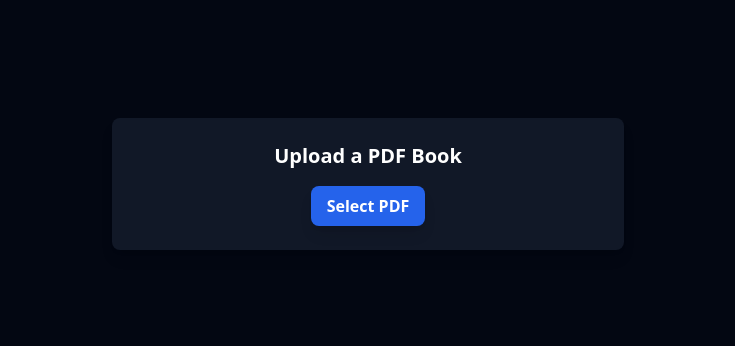
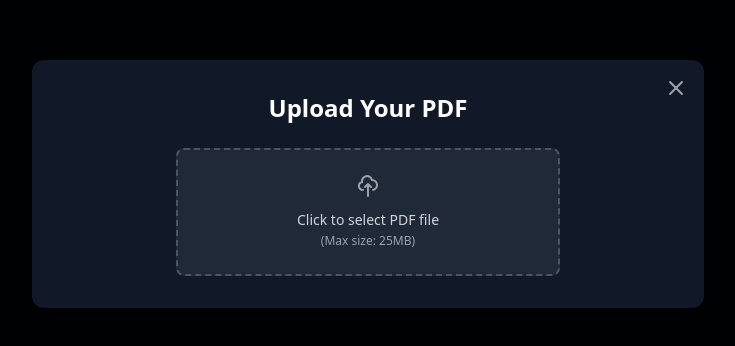
Before and after one commit to DigamberMehta/bookSummary, a React (Vite) app in the folder frontend/: page / in a window 1280 px wide. Shown: the part 216-562 px from the top of the page, without its empty margins (272-1007 px from the left). Built offline with nearby package versions, Linux system fonts and the light colour scheme; no server answers.

Commit message:
modal added for uplaod

```diff
--- a/frontend/src/components/PDFupload.jsx
+++ b/frontend/src/components/PDFupload.jsx
@@ -55,21 +55,53 @@ const PDFUpload = ({ onFileSelect }) => {
   };
 
   return (
-    <div className="flex flex-col items-center justify-center p-6 bg-gray-900 rounded-lg shadow-lg w-full max-w-lg">
-      <h2 className="text-xl font-semibold text-white mb-4">Upload a PDF Book</h2>
+    <div className="flex flex-col items-center">
+      <h2 className="mb-6 text-2xl font-bold text-white">Upload Your PDF</h2>
 
-      <label className="cursor-pointer bg-blue-600 hover:bg-blue-700 text-white font-bold py-2 px-4 rounded-lg shadow-lg">
-        Select PDF
+      <label className="group relative cursor-pointer">
+        <div className="flex h-32 w-96 flex-col items-center justify-center rounded-lg border-2 border-dashed border-gray-600 bg-gray-800 p-6 transition-all hover:border-blue-500 hover:bg-gray-700">
+          <svg
+            className="mb-3 h-12 w-12 text-gray-400 transition group-hover:text-blue-400"
+            fill="none"
+            stroke="currentColor"
+            viewBox="0 0 24 24"
+            xmlns="http://www.w3.org/2000/svg"
+          >
+            <path strokeLinecap="round" strokeLinejoin="round" strokeWidth={2} d="M7 16a4 4 0 01-.88-7.903A5 5 0 1115.9 6L16 6a5 5 0 011 9.9M15 13l-3-3m0 0l-3 3m3-3v12" />
+          </svg>
+          <span className="text-center text-sm font-medium text-gray-300">
+            Click to select PDF file
+            <br />
+            <span className="text-xs text-gray-400">(Max size: 25MB)</span>
+          </span>
+        </div>
+
         <input
           type="file"
           accept="application/pdf"
-          className="hidden"
+          className="absolute inset-0 h-full w-full opacity-0"
           onChange={handleFileChange}
         />
       </label>
 
       {uploadStatus && (
-        <p className="mt-4 text-gray-300 text-sm">{uploadStatus}</p>
+        <div className="mt-6 w-full max-w-md">
+          <div className="flex items-center justify-center space-x-2">
+            {uploadStatus === "Uploading..." ? (
+              <svg className="h-5 w-5 animate-spin text-blue-500" xmlns="http://www.w3.org/2000/svg" fill="none" viewBox="0 0 24 24">
+                <circle className="opacity-25" cx="12" cy="12" r="10" stroke="currentColor" strokeWidth="4"></circle>
+                <path className="opacity-75" fill="currentColor" d="M4 12a8 8 0 018-8V0C5.373 0 0 5.373 0 12h4zm2 5.291A7.962 7.962 0 014 12H0c0 3.042 1.135 5.824 3 7.938l3-2.647z"></path>
+              </svg>
+            ) : (
+              <svg className="h-5 w-5 text-green-500" fill="none" stroke="currentColor" viewBox="0 0 24 24" xmlns="http://www.w3.org/2000/svg">
+                <path strokeLinecap="round" strokeLinejoin="round" strokeWidth={2} d="M5 13l4 4L19 7" />
+              </svg>
+            )}
+            <span className={`text-sm ${uploadStatus.includes("success") ? "text-green-400" : "text-gray-300"}`}>
+              {uploadStatus}
+            </span>
+          </div>
+        </div>
       )}
     </div>
   );
--- a/frontend/src/pages/Home.jsx
+++ b/frontend/src/pages/Home.jsx
@@ -10,10 +10,8 @@ const Home = () => {
   const [currentPage, setCurrentPage] = useState(0);
 
   // -- Audio states --
-  const [playingType, setPlayingType] = useState(null);
-  // e.g. "book", "summary", or null
-  const [audioStatus, setAudioStatus] = useState("stopped");
-  // "playing", "paused", "stopped"
+  const [playingType, setPlayingType] = useState(null); // e.g. "book", "summary", or null
+  const [audioStatus, setAudioStatus] = useState("stopped"); // "playing", "paused", "stopped"
   const [loadingType, setLoadingType] = useState(null);
   const audioRef = useRef(new Audio());
 
@@ -169,31 +167,38 @@ const Home = () => {
   };
 
   return (
-    <>
-      <div>
-        {/* PDF Upload */}
-        <div className="flex flex-col items-center justify-center min-h-screen bg-gray-950 p-6">
+    <div className="min-h-screen bg-gray-950">
+      {/* PDF Upload Modal */}
+      {!extractedPages && (
+        <div className="fixed inset-0 z-50 flex items-center justify-center bg-black/80 backdrop-blur-sm">
+          <div className="relative mx-4 w-full max-w-2xl rounded-xl bg-gray-900 p-8 shadow-2xl">
             <PDFUpload onFileSelect={setExtractedPages} />
+
+            {/* Optional: Add a close button if needed */}
+            <button
+              className="absolute right-4 top-4 text-gray-400 transition hover:text-gray-200"
+              onClick={() => setExtractedPages([])} // Reset or handle differently if needed
+            >
+              <svg xmlns="http://www.w3.org/2000/svg" className="h-6 w-6" fill="none" viewBox="0 0 24 24" stroke="currentColor">
+                <path strokeLinecap="round" strokeLinejoin="round" strokeWidth={2} d="M6 18L18 6M6 6l12 12" />
+              </svg>
+            </button>
           </div>
-
-        {extractedPages && (
-          <div className="mt-6 overflow-x-hidden">
-            <p className="text-green-400">Text extracted successfully!</p>
+        </div>
+      )}
 
       {/* Book Component */}
+      {extractedPages && (
+        <div className="w-full overflow-x-hidden">
           <Book
             extractedPages={extractedPages}
             pageFlipRef={pageFlipRef}
             currentPage={currentPage}
             summaries={summaries}
-
-              /* Audio Props */
             handleAudio={handleAudio}
             playingType={playingType}
             audioStatus={audioStatus}
             loadingType={loadingType}
-
-              /* Bookmark Props */
             bookmarks={bookmarks}
             isCurrentPageBookmarked={isCurrentPageBookmarked}
             toggleBookmark={toggleBookmark}
@@ -201,14 +206,11 @@ const Home = () => {
             setSelectedColor={setSelectedColor}
             colors={colors}
             goToBookmark={goToBookmark}
-
-              /* Flipbook Callback */
             handleFlip={handleFlip}
           />
         </div>
       )}
     </div>
-    </>
   );
 };
 
```
Also changed, not shown: 2 other files (tests, documents, lock files or other folders). Lines whose indentation alone changed are shown as unchanged.
